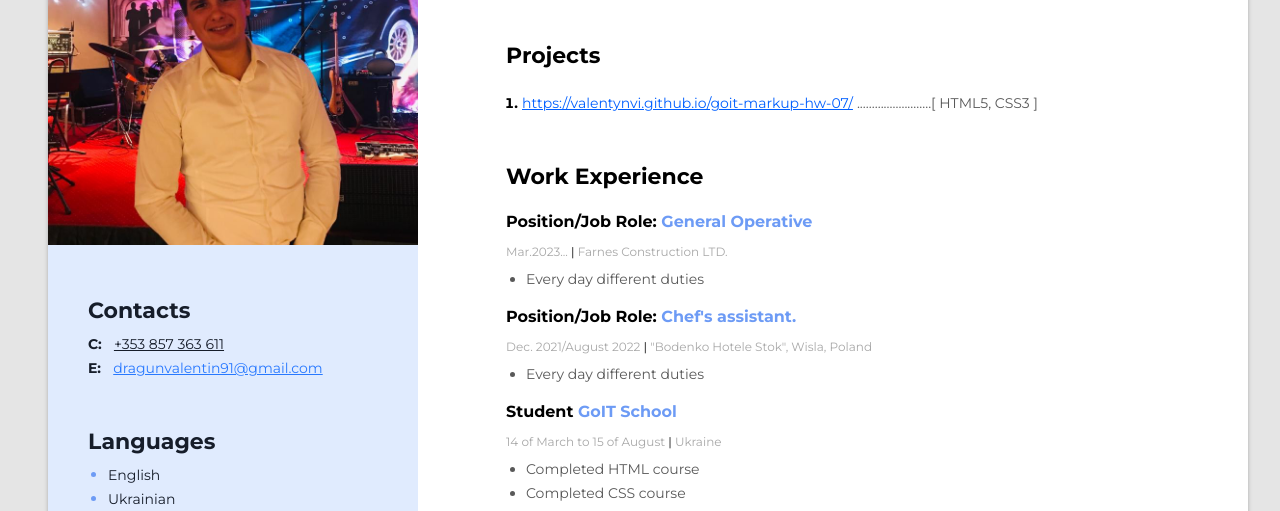
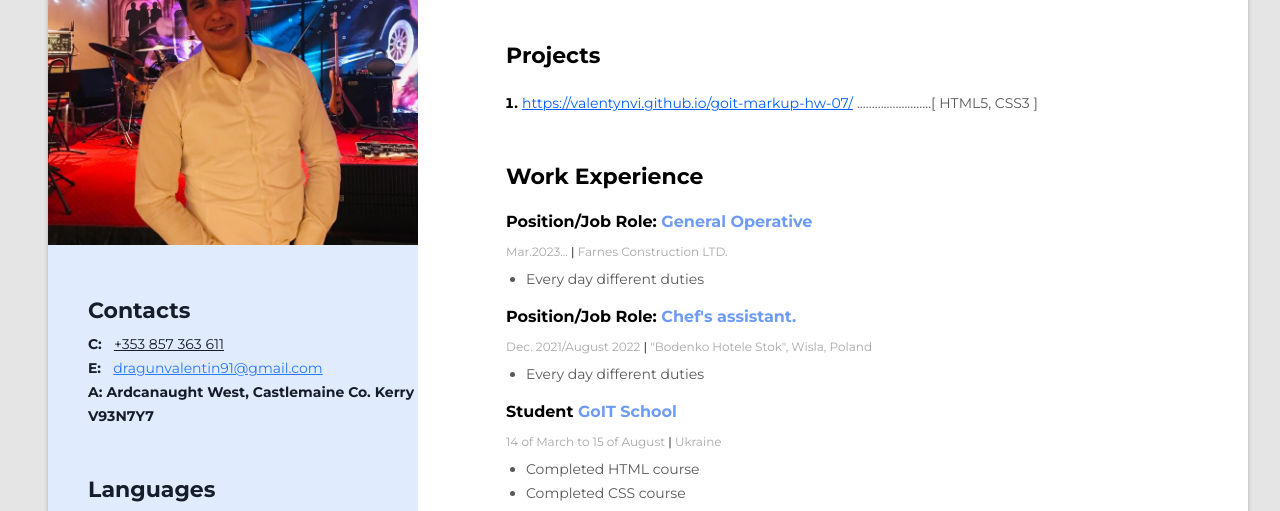
Before and after one commit to ValentynVi/Job-resume, a plain HTML site: page index.html in a window 1280 px wide. Shown: the part 213-724 px from the top of the page. Drawn offline with Linux system fonts and the light colour scheme.

Commit message:
new commit

```diff
--- a/index.html
+++ b/index.html
@@ -245,6 +245,11 @@
               >dragunvalentin91@gmail.com</a
             >
           </p>
+          <p class="contacts-item">
+            <span class="contacts-type"
+              >A: Ardcanaught West, Castlemaine Co. Kerry V93N7Y7
+            </span>
+          </p>
         </div>
 
         <!-- Languages -->
```
